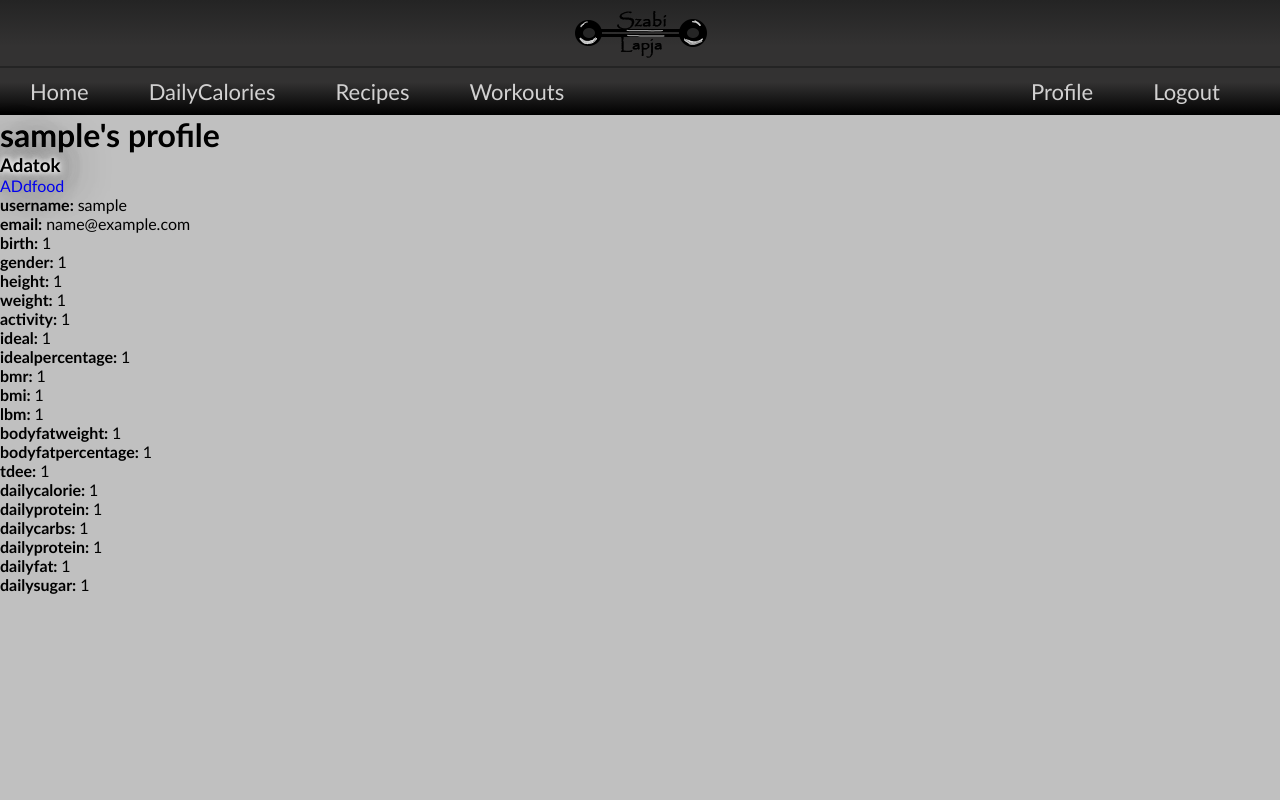
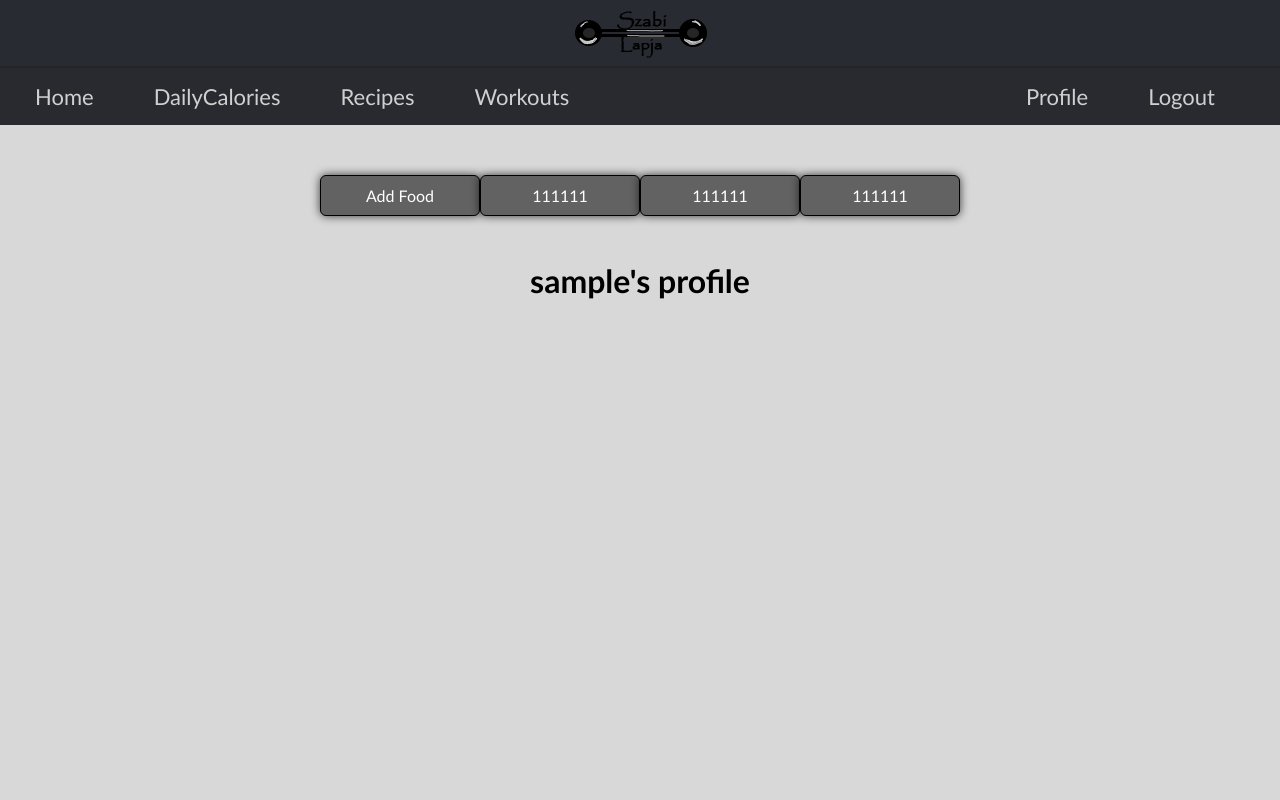
Before and after one commit to pazso99/dailyCalories, a PHP site: page /profile.php in a window 1280 px wide. Run offline with PHP 8.4, Linux system fonts and the light colour scheme; the visitor is signed in with stand-in values (Sample User, id 1).

Commit message:
Navbar and profile styling

```diff
--- a/css/style.css
+++ b/css/style.css
@@ -6,7 +6,7 @@
 
 body{
     font-family: 'Gill Sans', 'Gill Sans MT', Calibri, 'Trebuchet MS', sans-serif;
-    background: silver;
+    background: rgb(216, 216, 216);
 }
 
 a {
@@ -18,7 +18,7 @@ ul {
 
 
 header {
-    background: linear-gradient(180deg, rgb(36, 36, 36), rgb(51, 50, 50) 70%);
+    background-color: #282b31;
     padding: 8px;
     display: flex;
     align-items: center;
@@ -28,10 +28,11 @@ header {
 
 
 .navbar {
-    background: linear-gradient(0deg, rgb(0, 0, 0), rgb(51, 50, 50) 70%);
+    background-color: #282a30;
     display: flex;
     justify-content: space-between;
     align-items: center;
+    padding: 5px;
 }
 
 .logo {
@@ -126,7 +140,6 @@ header {
 }
 .container h1, p {
     text-align: center;
-    margin-bottom: 15px;
 }
 
 .container hr {
@@ -215,7 +218,59 @@ opacity: 1;
 }
 
 
+/* Profile-table */
+.profile-table {
+    font-family: arial, sans-serif;
+    border-collapse: collapse;
+    width: 60%;
+    border: 1px solid #aaa;
+    margin: 0 auto;
+    box-shadow: 0px 0px 30px 0px rgba(0,0,0,0.75);
+}
 
+.container .profile-name {
+    margin-bottom: 20px;
+}
+
+.profile-table th, td {
+    text-align: center;
+    padding: 8px;
+}
+
+
+.profile-table tr:nth-child(even) {
+    background-color: #dddddd;
+}
+.profile-table tr:nth-child(odd) {
+    background-color: #eeeeee;
+}
+
+.container .command-panel {
+    display: flex;
+    justify-content: space-between;
+    align-items: center;
+    margin: 20px auto 45px;
+}
+
+.command-panel .button {
+    color: white;
+    background-color: rgb(98, 98, 98) ;
+    padding: 10px 15px;
+    border: none;
+    cursor: pointer;
+    width: 200px;
+    text-align: center;
+    border: 1px solid black;
+    box-shadow: 0px 0px 10px 0px rgba(0,0,0,0.75);
+    border-radius: 6px;
+}
+
+.command-panel .button:hover {
+    background-color: rgb(119, 119, 119);
+    transition: all .18s;
+    color:#efe;
+    border: 1px solid rgb(70, 70, 70);
+}
 
 @media screen and (max-width:925px) {
     header {
--- a/include/header.php
+++ b/include/header.php
@@ -42,8 +42,8 @@
         } else {
             echo '
             <ul class="nav-links">
-                <li><a href="login.php">Log in</a></li>
-                <li><a href="signup.php">Sign up</a></li>
+                <li><a class="login-button" href="login.php">Log in</a></li>
+                <li><a class="signup-button" href="signup.php">Sign up</a></li>
             </ul>
             ';
         }
--- a/profile.php
+++ b/profile.php
@@ -3,36 +3,25 @@ require "include/header.php";
 if (isset($_SESSION['username'])) :
 ?>
 
-<div>
-    <h1><?php echo $_SESSION['username']; ?>'s profile</h1>
-</div>
-<h3>Adatok</h3>
-<a href="./addfood.php">ADdfood</a>
-<ul>
-    <li><b>username: </b><?php echo $_SESSION["username"];?></li>
-    <li><b>email: </b><?php echo $_SESSION["email"];?></li>
-    <li><b>birth: </b><?php echo $_SESSION["birth"];?></li>
-    <li><b>gender: </b><?php echo $_SESSION["gender"];?></li>
-    <li><b>height: </b><?php echo $_SESSION["height"];?></li>
-    <li><b>weight: </b><?php echo $_SESSION["weight"];?></li>
-    <li><b>activity: </b><?php echo $_SESSION["activity"];?></li>
-    <li><b>ideal: </b><?php echo $_SESSION["ideal"];?></li>
-    <li><b>idealpercentage: </b><?php echo $_SESSION["idealpercentage"];?></li>
-    <li><b>bmr: </b><?php echo $_SESSION["bmr"];?></li>
-    <li><b>bmi: </b><?php echo $_SESSION["bmi"];?></li>
-    <li><b>lbm: </b><?php echo $_SESSION["lbm"];?></li>
-    <li><b>bodyfatweight: </b><?php echo $_SESSION["bodyfat"];?></li>
-    <li><b>bodyfatpercentage: </b><?php echo $_SESSION["bodyfatpercentage"];?></li>
-    <li><b>tdee: </b><?php echo $_SESSION["tdee"];?></li>
-    <li><b>dailycalorie: </b><?php echo $_SESSION["dailycalorie"];?></li>
-    <li><b>dailyprotein: </b><?php echo $_SESSION["dailyprotein"];?></li>
-    <li><b>dailycarbs: </b><?php echo $_SESSION["dailycarbs"];?></li>
-    <li><b>dailyprotein: </b><?php echo $_SESSION["dailyprotein"];?></li>
-    <li><b>dailyfat: </b><?php echo $_SESSION["dailyfat"];?></li>
-    <li><b>dailysugar: </b><?php echo $_SESSION["dailysugar"];?></li>
+
+<div class="container">
+    <div class="command-panel">
+        <a class ="button" href="./addfood.php">Add Food</a>
+        <a class ="button" href="#">111111</a>
+        <a class ="button" href="#">111111</a>
+        <a class ="button" href="#">111111</a>
+
+    </div>
+
+    <div>
+        <h1 class="profile-name"><?php echo $_SESSION['username']; ?>'s profile</h1>
+    </div>
 
 
-</ul>
+
+</div>
+
+
 <?php
 require "include/footer.php";
 else:
```
Also changed, not shown: other parts of css/style.css (+27 -13 lines).
